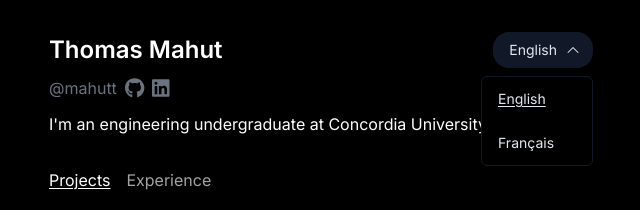
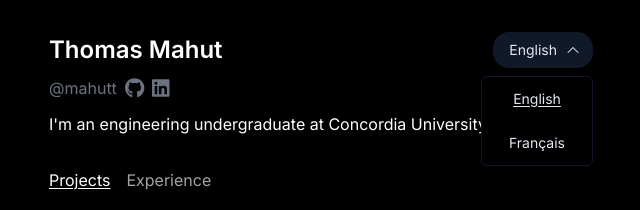
Before and after one commit to mahutt/portfolio, a Next.js app: page /projects in a window 1280 px wide. Both pictures are taken after a click on the button "English". Shown: the top 210 px of the page, without its empty margins (319-959 px from the left). Built offline with nearby package versions, Linux system fonts and the light colour scheme.

Commit message:
Remove fade transition & center language selectors

```diff
--- a/app/components/Dropdown.js
+++ b/app/components/Dropdown.js
@@ -53,9 +53,7 @@ const Dropdown = ({ language, setLanguage }) => {
                     }`}
                     onClick={() => setIsOpen(!isOpen)}
                 >
-                    <FadeTransition>
-                        {language === "french" ? "Français" : "English"}
-                    </FadeTransition>
+                    {language === "french" ? "Français" : "English"}
                     <div className="relative -mr-1 ml-2 h-4 w-4">
                         <ChevronUpIcon
                             className={`absolute inset-0 transition-all duration-300 ease-in-out ${
@@ -85,7 +83,7 @@ const Dropdown = ({ language, setLanguage }) => {
                         {["English", "Français"].map((item, index) => (
                             <a
                                 key={index}
-                                className={`block px-4 py-3 text-sm text-slate-200 hover:bg-gray-900 cursor-pointer ${
+                                className={`block px-4 py-3 text-sm text-slate-200 hover:bg-gray-900 cursor-pointer text-center ${
                                     (language === "french" &&
                                         item === "Français") ||
                                     (language === "english" &&
```
